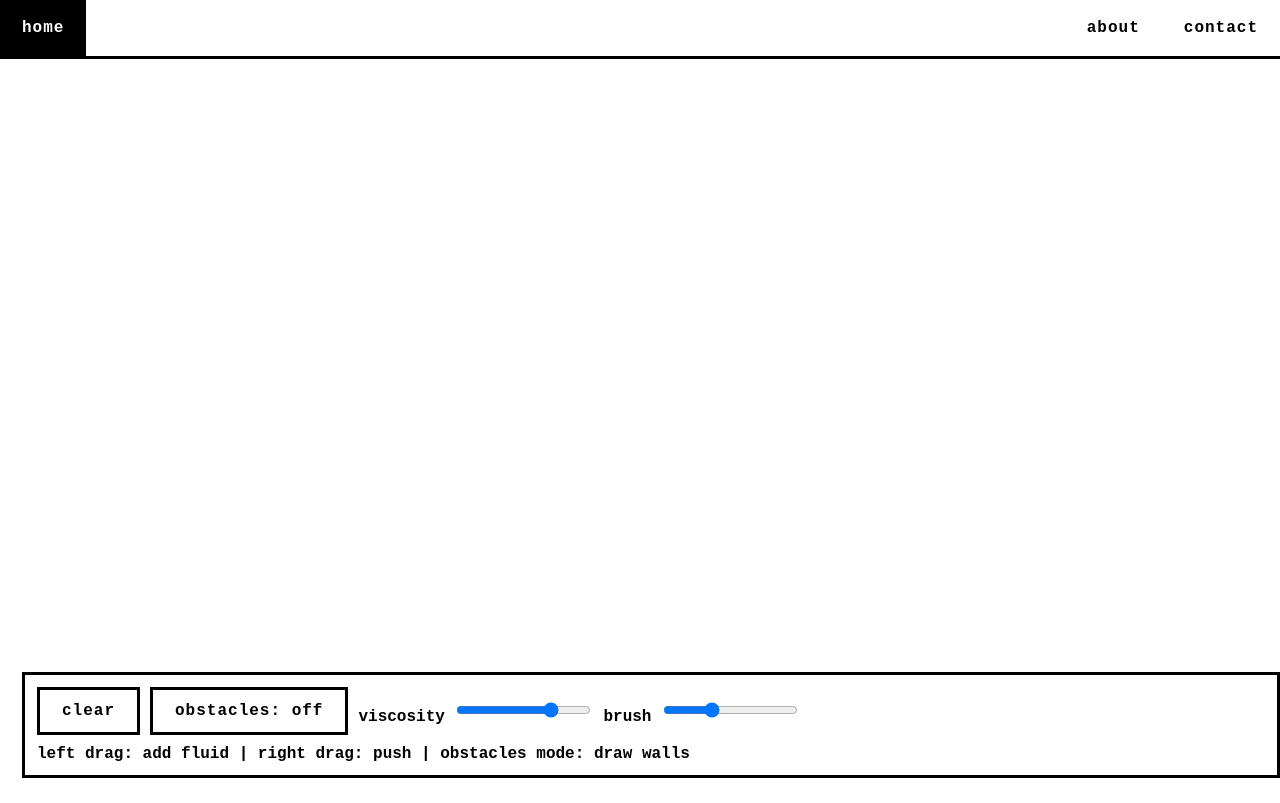
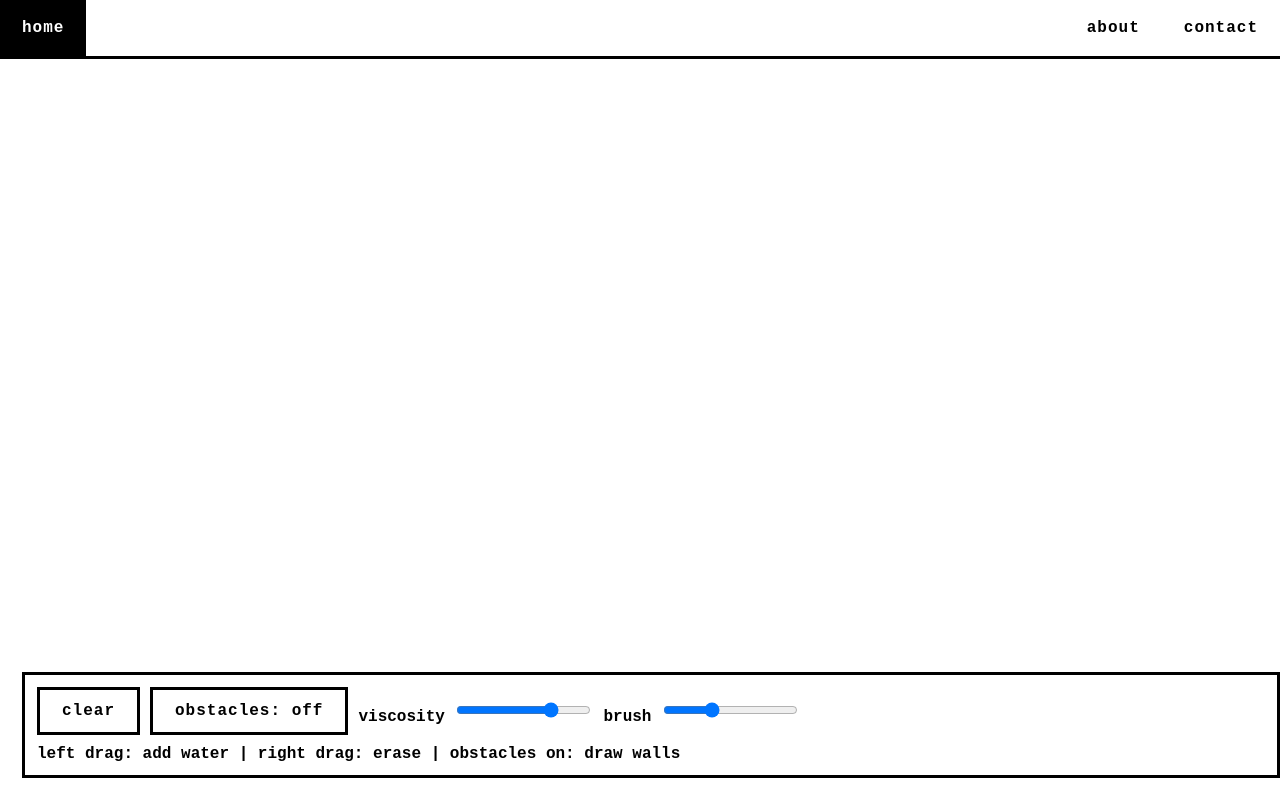
Before and after one commit to ldvynck/my-website, a plain HTML site: page fluid.html in a window 1280 px wide. Drawn offline with Linux system fonts and the light colour scheme.

Commit message:
Update fluid.html

```diff
--- a/fluid.html
+++ b/fluid.html
@@ -28,7 +28,7 @@
             <input id="brushSlider" type="range" min="2" max="20" value="8">
         </label>
 
-        <p>left drag: add fluid | right drag: push | obstacles mode: draw walls</p>
+        <p>left drag: add water | right drag: erase | obstacles on: draw walls</p>
     </section>
 
     <script src="fluid.js"></script>
```
